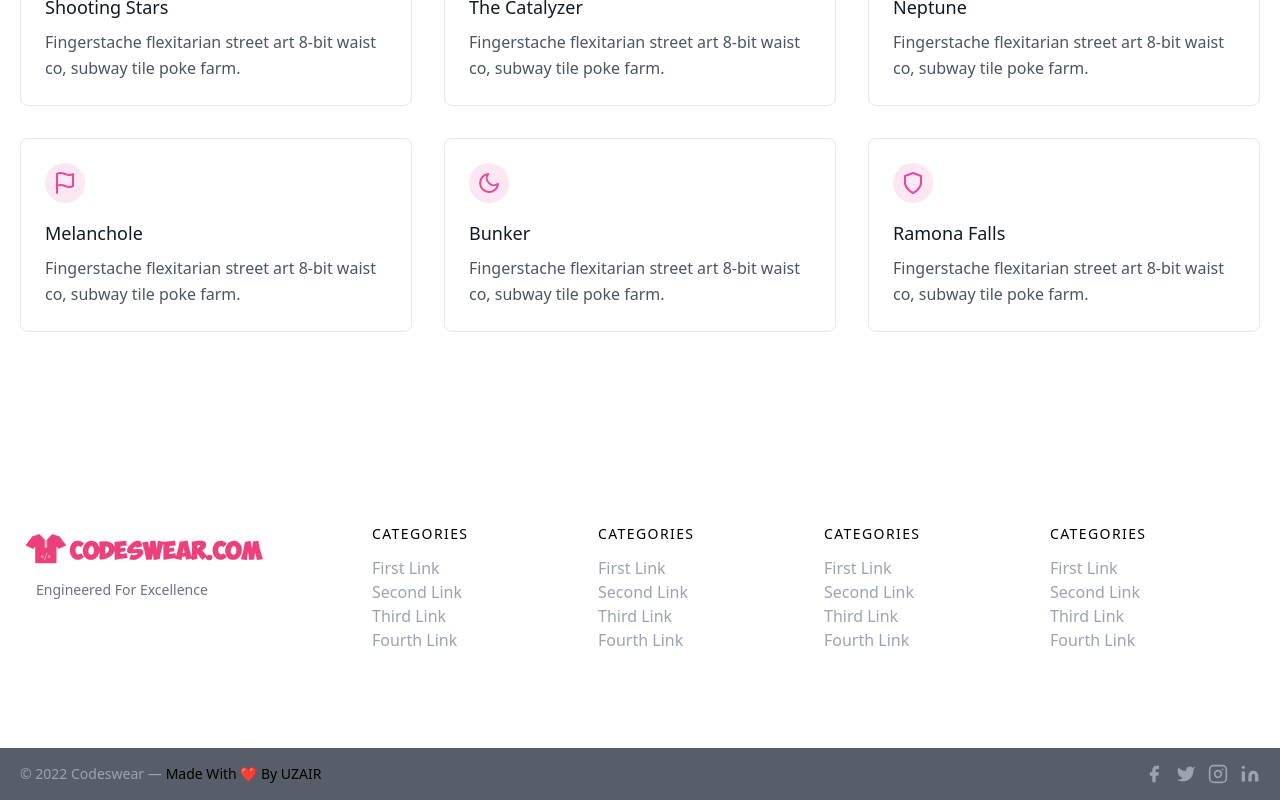
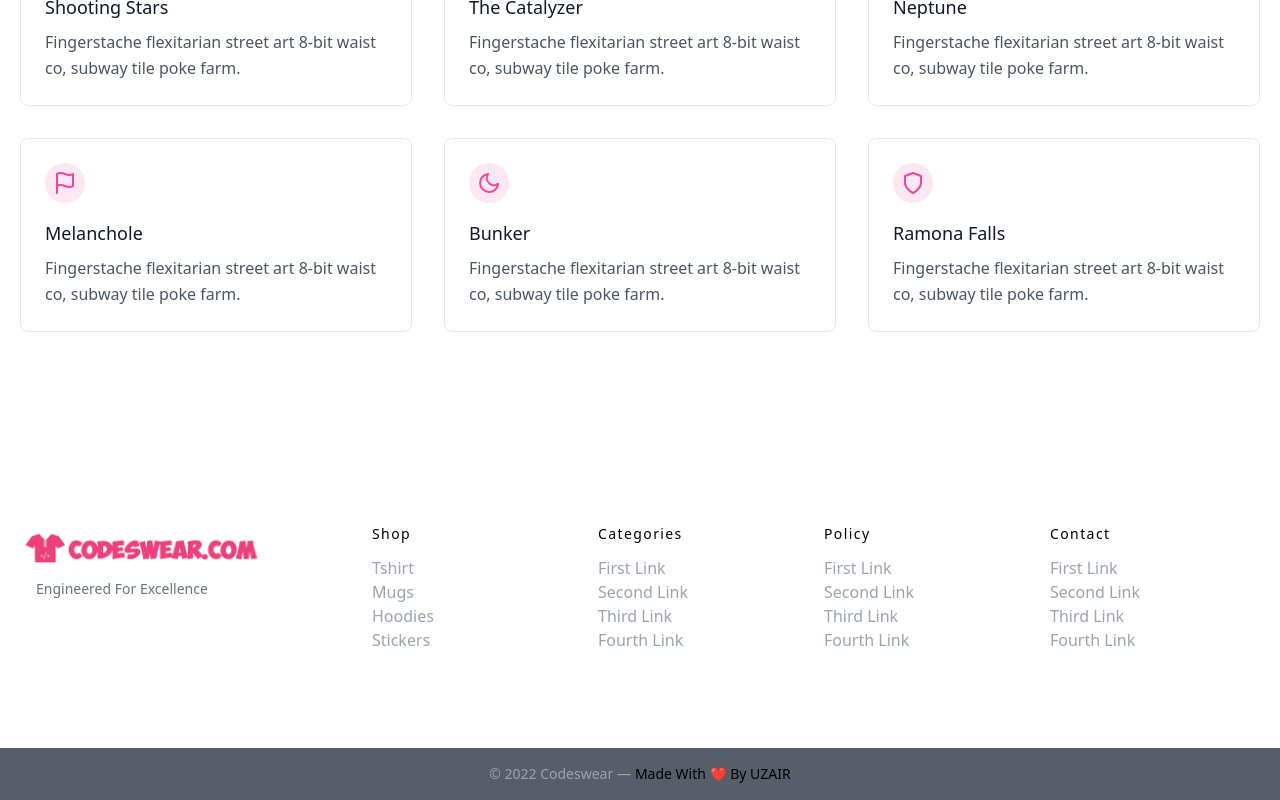
Before and after one commit to heyitsuzair/codeswear-next, a Next.js app: page / in a window 1280 px wide. Shown: the part 932-1732 px from the top of the page. Built offline with nearby package versions, Linux system fonts and the light colour scheme.

Commit message:
Dummy Text Replacement

```diff
--- a/components/Footer.js
+++ b/components/Footer.js
@@ -13,9 +13,8 @@ const Footer = () => {
               className="flex title-font font-medium items-center md:justify-start justify-center text-white"
             >
               <Image
-                width={100}
-                className="w-full"
-                height={100}
+                width={250}
+                height={150}
                 src="/logo.png"
                 alt="Loading..."
               />
@@ -27,7 +26,43 @@ const Footer = () => {
           <div className="flex-grow flex flex-wrap md:pl-20 -mb-10 md:mt-0 mt-10 md:text-left text-center">
             <div className="lg:w-1/4 md:w-1/2 w-full px-4">
               <h2 className="title-font font-medium text-black tracking-widest text-sm mb-3">
-                CATEGORIES
+                Shop
+              </h2>
+              <nav className="list-none mb-10">
+                <li>
+                  <Link
+                    href="/tshirts"
+                    className="text-gray-400 hover:text-black"
+                  >
+                    Tshirt
+                  </Link>
+                </li>
+                <li>
+                  <Link href="/mugs" className="text-gray-400 hover:text-black">
+                    Mugs
+                  </Link>
+                </li>
+                <li>
+                  <Link
+                    href="/hoodies"
+                    className="text-gray-400 hover:text-black"
+                  >
+                    Hoodies
+                  </Link>
+                </li>
+                <li>
+                  <Link
+                    href="/stickers"
+                    className="text-gray-400 hover:text-black"
+                  >
+                    Stickers
+                  </Link>
+                </li>
+              </nav>
+            </div>
+            <div className="lg:w-1/4 md:w-1/2 w-full px-4">
+              <h2 className="title-font font-medium text-black tracking-widest text-sm mb-3">
+                Categories
               </h2>
               <nav className="list-none mb-10">
                 <li>
@@ -46,7 +81,7 @@ const Footer = () => {
             </div>
             <div className="lg:w-1/4 md:w-1/2 w-full px-4">
               <h2 className="title-font font-medium text-black tracking-widest text-sm mb-3">
-                CATEGORIES
+                Policy
               </h2>
               <nav className="list-none mb-10">
                 <li>
@@ -65,26 +100,7 @@ const Footer = () => {
             </div>
             <div className="lg:w-1/4 md:w-1/2 w-full px-4">
               <h2 className="title-font font-medium text-black tracking-widest text-sm mb-3">
-                CATEGORIES
-              </h2>
-              <nav className="list-none mb-10">
-                <li>
-                  <a className="text-gray-400 hover:text-black">First Link</a>
-                </li>
-                <li>
-                  <a className="text-gray-400 hover:text-black">Second Link</a>
-                </li>
-                <li>
-                  <a className="text-gray-400 hover:text-black">Third Link</a>
-                </li>
-                <li>
-                  <a className="text-gray-400 hover:text-black">Fourth Link</a>
-                </li>
-              </nav>
-            </div>
-            <div className="lg:w-1/4 md:w-1/2 w-full px-4">
-              <h2 className="title-font font-medium text-black tracking-widest text-sm mb-3">
-                CATEGORIES
+                Contact
               </h2>
               <nav className="list-none mb-10">
                 <li>
@@ -104,7 +120,7 @@ const Footer = () => {
           </div>
         </div>
         <div className="bg-gray-800 bg-opacity-75">
-          <div className="container mx-auto py-4 px-5 flex flex-wrap flex-col sm:flex-row">
+          <div className="container mx-auto py-4 justify-center px-5 flex flex-wrap flex-col sm:flex-row">
             <p className="text-gray-400 text-sm text-center sm:text-left">
               © 2022 Codeswear —
               <a
@@ -116,63 +132,6 @@ const Footer = () => {
                 Made With ❤ By UZAIR
               </a>
             </p>
-            <span className="inline-flex sm:ml-auto sm:mt-0 mt-2 justify-center sm:justify-start">
-              <a className="text-gray-400">
-                <svg
-                  fill="currentColor"
-                  strokeLinecap="round"
-                  strokeLinejoin="round"
-                  strokeWidth="2"
-                  className="w-5 h-5"
-                  viewBox="0 0 24 24"
-                >
-                  <path d="M18 2h-3a5 5 0 00-5 5v3H7v4h3v8h4v-8h3l1-4h-4V7a1 1 0 011-1h3z"></path>
-                </svg>
-              </a>
-              <a className="ml-3 text-gray-400">
-                <svg
-                  fill="currentColor"
-                  strokeLinecap="round"
-                  strokeLinejoin="round"
-                  strokeWidth="2"
-                  className="w-5 h-5"
-                  viewBox="0 0 24 24"
-                >
-                  <path d="M23 3a10.9 10.9 0 01-3.14 1.53 4.48 4.48 0 00-7.86 3v1A10.66 10.66 0 013 4s-4 9 5 13a11.64 11.64 0 01-7 2c9 5 20 0 20-11.5a4.5 4.5 0 00-.08-.83A7.72 7.72 0 0023 3z"></path>
-                </svg>
-              </a>
-              <a className="ml-3 text-gray-400">
-                <svg
-                  fill="none"
-                  stroke="currentColor"
-                  strokeLinecap="round"
-                  strokeLinejoin="round"
-                  strokeWidth="2"
-                  className="w-5 h-5"
-                  viewBox="0 0 24 24"
-                >
-                  <rect width="20" height="20" x="2" y="2" rx="5" ry="5"></rect>
-                  <path d="M16 11.37A4 4 0 1112.63 8 4 4 0 0116 11.37zm1.5-4.87h.01"></path>
-                </svg>
-              </a>
-              <a className="ml-3 text-gray-400">
-                <svg
-                  fill="currentColor"
-                  stroke="currentColor"
-                  strokeLinecap="round"
-                  strokeLinejoin="round"
-                  strokeWidth="0"
-                  className="w-5 h-5"
-                  viewBox="0 0 24 24"
-                >
-                  <path
-                    stroke="none"
-                    d="M16 8a6 6 0 016 6v7h-4v-7a2 2 0 00-2-2 2 2 0 00-2 2v7h-4v-7a6 6 0 016-6zM2 9h4v12H2z"
-                  ></path>
-                  <circle cx="4" cy="4" r="2" stroke="none"></circle>
-                </svg>
-              </a>
-            </span>
           </div>
         </div>
       </footer>
--- a/components/Navbar.js
+++ b/components/Navbar.js
@@ -20,16 +20,16 @@ const Navbar = ({ cart, addToCart, removeFromCart, clearCart, subTotal }) => {
       <div className="nav">
         <ul className="flex space-x-2 font-bold md:text-sm">
           <Link href="/tshirts">
-            <li>T-Shirts</li>
+            <li className="hover:text-pink-600">T-Shirts</li>
           </Link>
           <Link href="/hoodies">
-            <li>Hoodies</li>
+            <li className="hover:text-pink-600">Hoodies</li>
           </Link>
           <Link href="/mugs">
-            <li>Mugs</li>
+            <li className="hover:text-pink-600">Mugs</li>
           </Link>
           <Link href="/stickers">
-            <li>Stickers</li>
+            <li className="hover:text-pink-600">Stickers</li>
           </Link>
         </ul>
       </div>
--- a/components/Sidebar.js
+++ b/components/Sidebar.js
@@ -26,9 +26,13 @@ const Sidebar = ({ cart, addToCart, removeFromCart, clearCart, subTotal }) => {
     <>
       <div className="cursor-pointer cart absolute right-0 mx-5 flex gap-2 items-center">
         <Link href="/login">
-          <MdAccountCircle size={30} />
+          <MdAccountCircle className="hover:text-pink-600" size={30} />
         </Link>
-        <AiOutlineShoppingCart onClick={ToggleCart} size={30} />
+        <AiOutlineShoppingCart
+          className="hover:text-pink-600"
+          onClick={ToggleCart}
+          size={30}
+        />
       </div>
       <div
         className={`${
@@ -53,7 +57,10 @@ const Sidebar = ({ cart, addToCart, removeFromCart, clearCart, subTotal }) => {
               return (
                 <li key={k}>
                   <div className="item flex items-center my-5">
-                    <div className="w-2/3 font-semibold">{cart[k].name}</div>
+                    <div className="w-2/3 font-semibold">
+                      {cart[k].name} ({cart[k].size && cart[k].size + "/"}
+                      {cart[k].color.toUpperCase()})
+                    </div>
                     <div className="flex items-center font-semibold text-pink-500 justify-center w-1/3">
                       <AiOutlineMinus
                         className="cursor-pointer font-bold"
```
Also changed, not shown: pages/product/[slug].js (+1 -110 lines).
